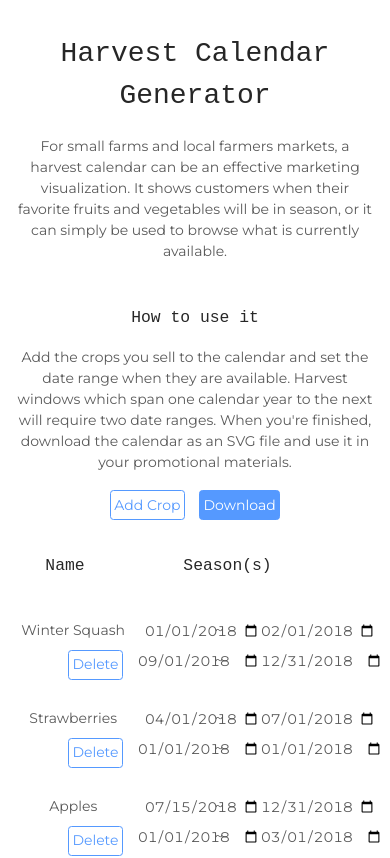
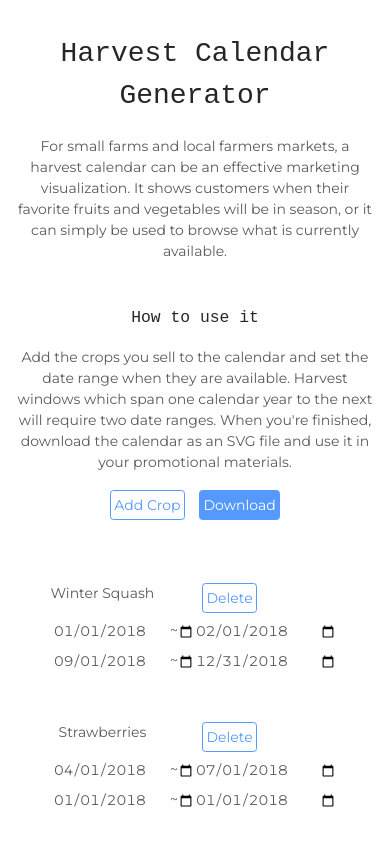
Before and after one commit to jgaehring/harvest-calendar-react, a React (Create React App) app: page / in a window 390 px wide. Shown: the top 858 px of the page. Built offline with nearby package versions, Linux system fonts and the light colour scheme; a web font is replaced by a local one.

Commit message:
add 435px breakpoint; bump 600px bp down to 575

```diff
--- a/src/Form.css
+++ b/src/Form.css
@@ -113,7 +113,10 @@
   }
 }
 
-@media (max-width: 600px) {
+@media (max-width: 575px) {
+  .row {
+    margin-bottom: 3em;
+  }
   .col-hd.season {
     grid-column: 5 / span 6;
     order: 2;
@@ -130,9 +133,41 @@
     grid-column: 5 / span 8;
     order: 4;
   }
+  .date-divider {
+    left: calc(50% - 35px);
+  }
   .delete {
     grid-column: 1 / span 4;
     order: 3;
     text-align: right;
   }
 }
+
+@media (max-width: 435px) {
+  .col-hd {
+    display: none;
+  }
+  .name {
+    grid-column: 1 / span 6;
+    order: 1;
+    text-align: right;
+  }
+  .delete {
+    grid-column: 7 / span 6;
+    order: 2;
+    text-align: left;
+  }
+  .season-one {
+    grid-column: 1 / span 12;
+    order: 3;
+    text-align: center;
+  }
+  .season-two {
+    grid-column: 1 / span 12;
+    order: 4;
+    text-align: center;
+  }
+  .date-divider {
+    left: calc(50% - 25px);
+  }
+}
```
